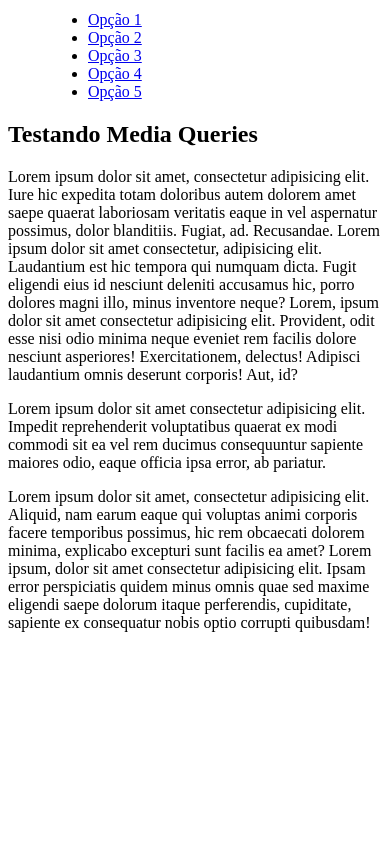
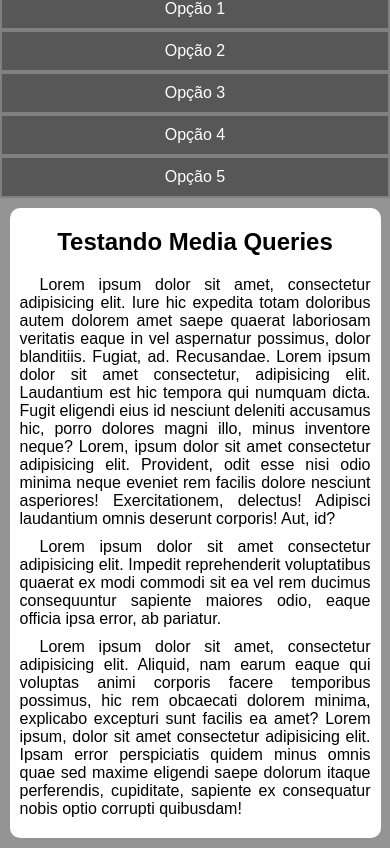
Before and after one commit to luiz0ph/html-css, a plain HTML site: page aulas/aula024/mq05/index.html in a window 390 px wide. Shown: the part 69-917 px from the top of the page. Before the commit the page ends 844 px from the top, so only its background shows below. Drawn offline with Linux system fonts and the light colour scheme.

Commit message:
terminando o projeto para mobile

```diff
--- a/aulas/aula024/mq05/css/style.css
+++ b/aulas/aula024/mq05/css/style.css
@@ -1 +1,66 @@
 @charset "UTF-8";
+
+/* Reset */
+* {
+    margin: 0;
+    padding: 0;
+    font-family: Arial, Helvetica, sans-serif;
+}
+
+body {
+    background-color: rgb(148, 148, 148);
+}
+
+/* Cabeçalho */
+header {
+    background-color: rgb(148, 148, 148);
+}
+
+header > h1 {
+    text-align: center;
+    padding: 10px;
+}
+
+/* Menu */
+menu {
+    display: block;
+}
+
+menu > ul {
+    list-style-type: none;
+}
+
+menu > ul > li > a {
+    display: block;
+    text-decoration: none;
+    padding: 10px;
+    background-color: rgb(87, 87, 87);
+    color: #fff;
+    text-align: center;
+    border: 2px solid gray;
+}
+
+menu a:hover {
+    background-color: gray;
+}
+
+/* Principal */
+main {
+    width: 90vw;
+    margin: 10px auto;
+    background-color: white;
+    padding: 10px;
+    border-radius: 10px;
+}
+
+article > h2 {
+    text-align: center;
+    padding-top: 10px;
+    padding-bottom: 20px;
+}
+
+article > p {
+    text-align: justify;
+    margin-bottom: 10px;
+    text-indent: 20px;
+}
```
